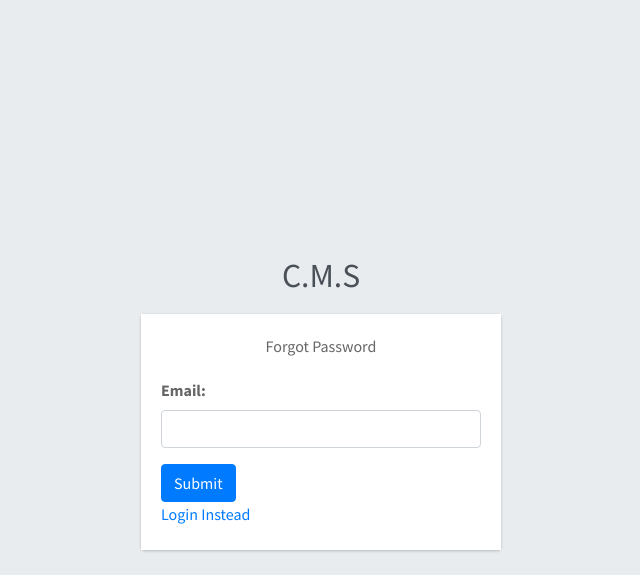
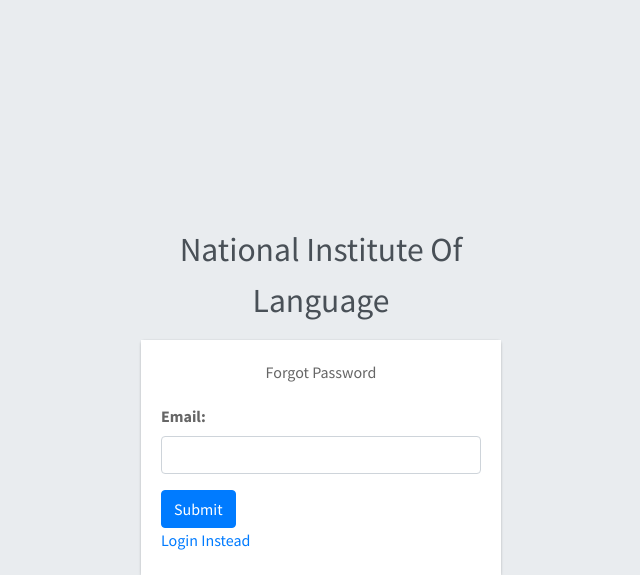
Before and after one commit to Hasnaincodeunzip1/Nil, a Django app: page /accounts/password_reset/ in a window 1280 px wide. Shown: the top 575 px of the page, without its empty margins (319-959 px from the left). Run offline with Django 3.2, Linux system fonts and the light colour scheme; some libraries are stand-ins or nearby versions.

Commit message:
Update base.html

```diff
--- a/CollegeManagement-Django/main_app/templates/registration/base.html
+++ b/CollegeManagement-Django/main_app/templates/registration/base.html
@@ -24,7 +24,7 @@
 <body class="hold-transition login-page">
     <div class="login-box">
         <div class="login-logo">
-            <a href=""><b>C.M.S</b></a>
+            <a href=""><b>National Institute Of Language</b></a>
 
         </div>
         <!-- /.login-logo -->
```
